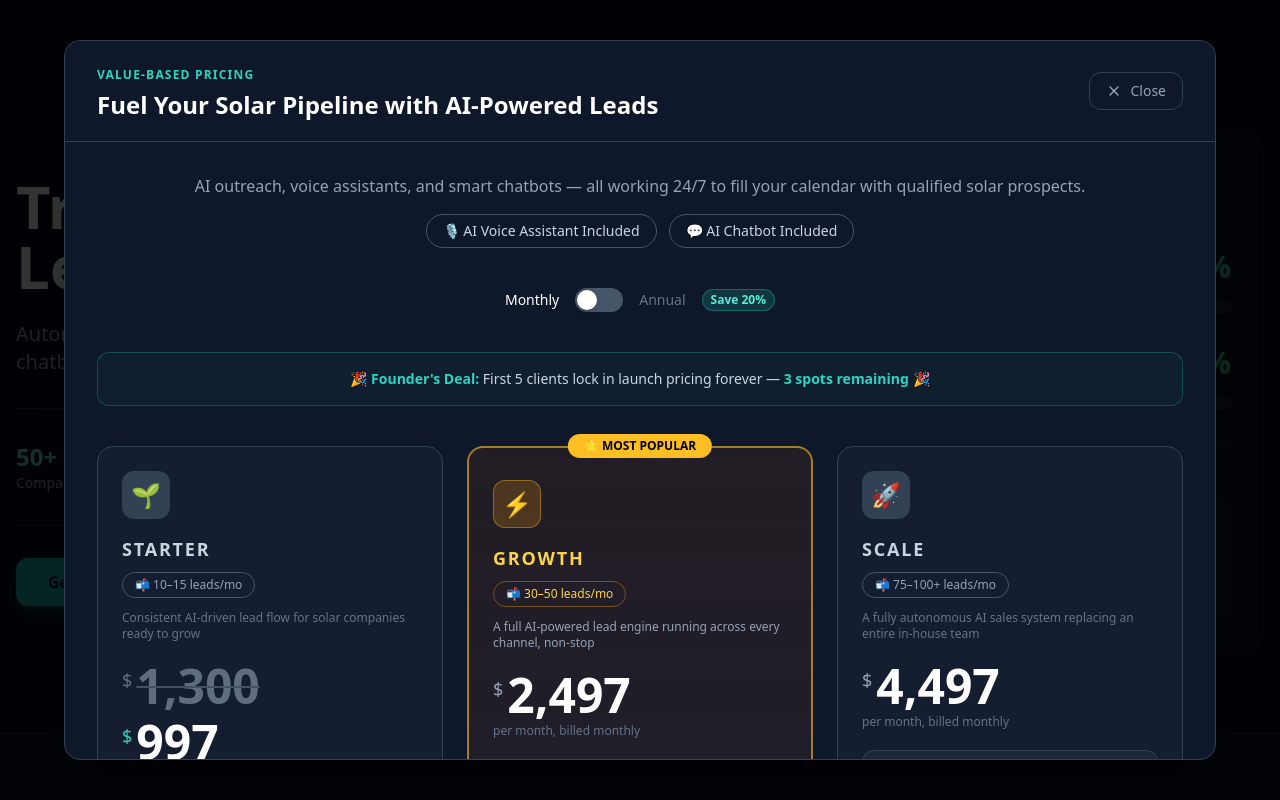
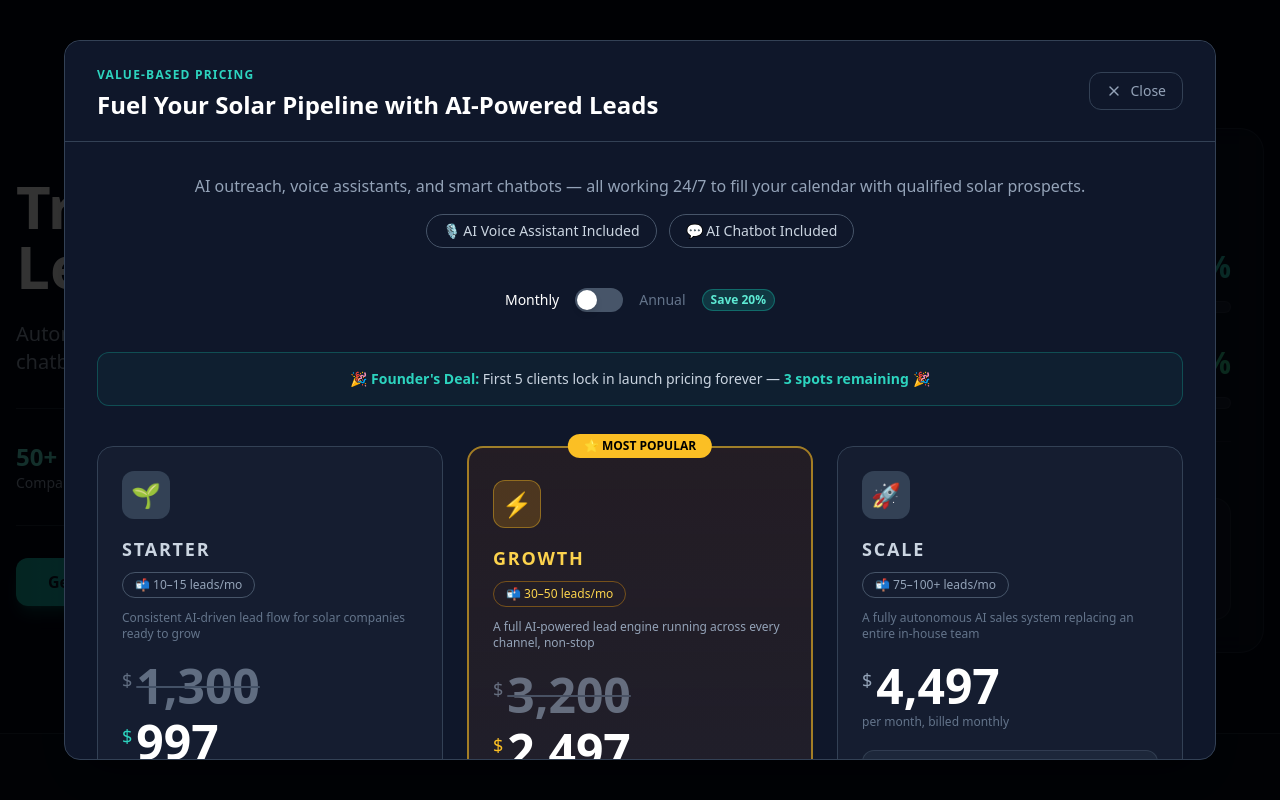
Before and after one commit to asrarmushtaqwani/eurogenleads, a React (Create React App) app: page / in a window 1280 px wide. Both pictures are taken after a click on the button "Pricing". Shown: the top 800 px of the page. Built offline with nearby package versions, Linux system fonts and the light colour scheme.

Commit message:
growth plan update

```diff
--- a/src/App.js
+++ b/src/App.js
@@ -859,11 +859,19 @@ export default function EuroGenLeads() {
                     <p className="text-slate-400 text-xs mt-3">A full AI-powered lead engine running across every channel, non-stop</p>
                   </div>
                   <div className="mb-5">
+                    {/* OLD PRICE (Strikethrough) */}
+                    <div className="flex items-start gap-1 opacity-60 mb-2">
+                      <span className="text-slate-400 text-lg mt-1">$</span>
+                      <span className="text-5xl font-bold text-slate-400 line-through decoration-slate-500 decoration-2">
+                        {billingCycle === 'annual' ? '2,600' : '3,200'}
+                      </span>
+                    </div>
+                    {/* NEW PRICE */}
                     <div className="flex items-start gap-1">
-                      <span className="text-slate-400 text-lg mt-1">$</span>
+                      <span className="text-amber-400 text-lg mt-1">$</span>
                       <span className="text-5xl font-bold text-white">{billingCycle === 'annual' ? '1,998' : '2,497'}</span>
                     </div>
-                    <p className="text-slate-500 text-xs mt-1">per month, billed {billingCycle === 'annual' ? 'annually' : 'monthly'}</p>
+                    <p className="text-slate-500 text-xs mt-2">per month, billed {billingCycle === 'annual' ? 'annually' : 'monthly'}</p>
                   </div>
                   <div className="bg-slate-700/30 border border-slate-600/50 rounded-xl p-4 mb-5">
                     <p className="text-xs font-bold text-purple-400 tracking-widest mb-3">🤖 ADVANCED AI ASSISTANTS</p>
```
